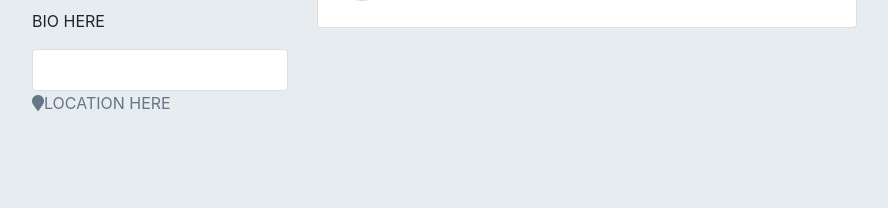
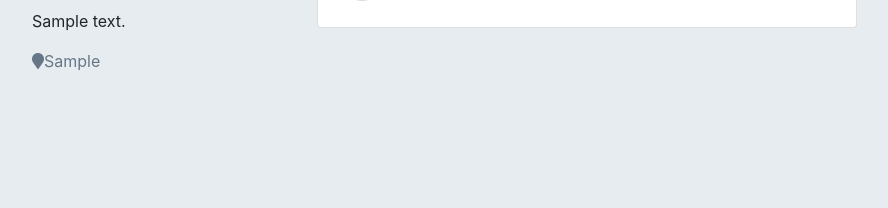
Before and after one commit to dmayberr/Clone_of_Twitter, a Flask app: page /users/1 in a window 1280 px wide. Shown: the part 539-747 px from the top of the page, without its empty margins (53-941 px from the left). Run offline with Flask 2, Linux system fonts and the light colour scheme; tables that the repository leaves empty hold one stand-in row (values such as "Sample post"); grey boxes marked "Sample" are stand-in pictures; some libraries are stand-ins or nearby versions.

Commit message:
Fixed user bio and location

```diff
--- a/templates/users/detail.html
+++ b/templates/users/detail.html
@@ -64,15 +64,10 @@
   <div class="col-sm-3">
     <h4 id="sidebar-username">@{{ user.username }}</h4>
 
-    <p>BIO HERE</p>
-    <div class="card" style="width: 16rem">
-      <div class="card-body" id="bio-card">
+    <p>{{ user.bio }}</p>
 
-      </div>
 
-    </div>
-
-    <p class="user-location"><span class="fa fa-map-marker"></span>LOCATION HERE</p>
+    <p class="user-location"><span class="fa fa-map-marker"></span>{{ user.location }}</p>
   </div>
 
   {% block user_details %}
```
